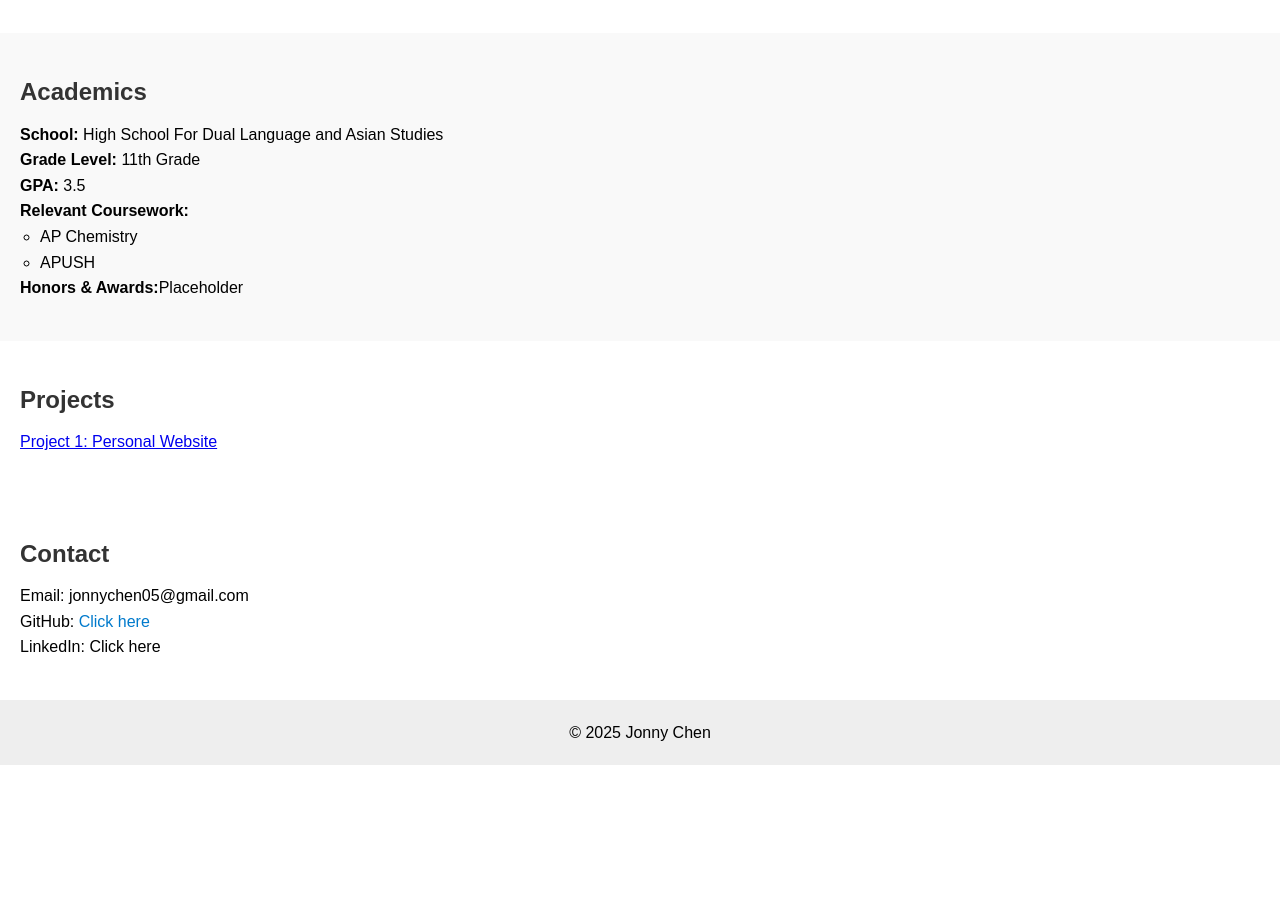
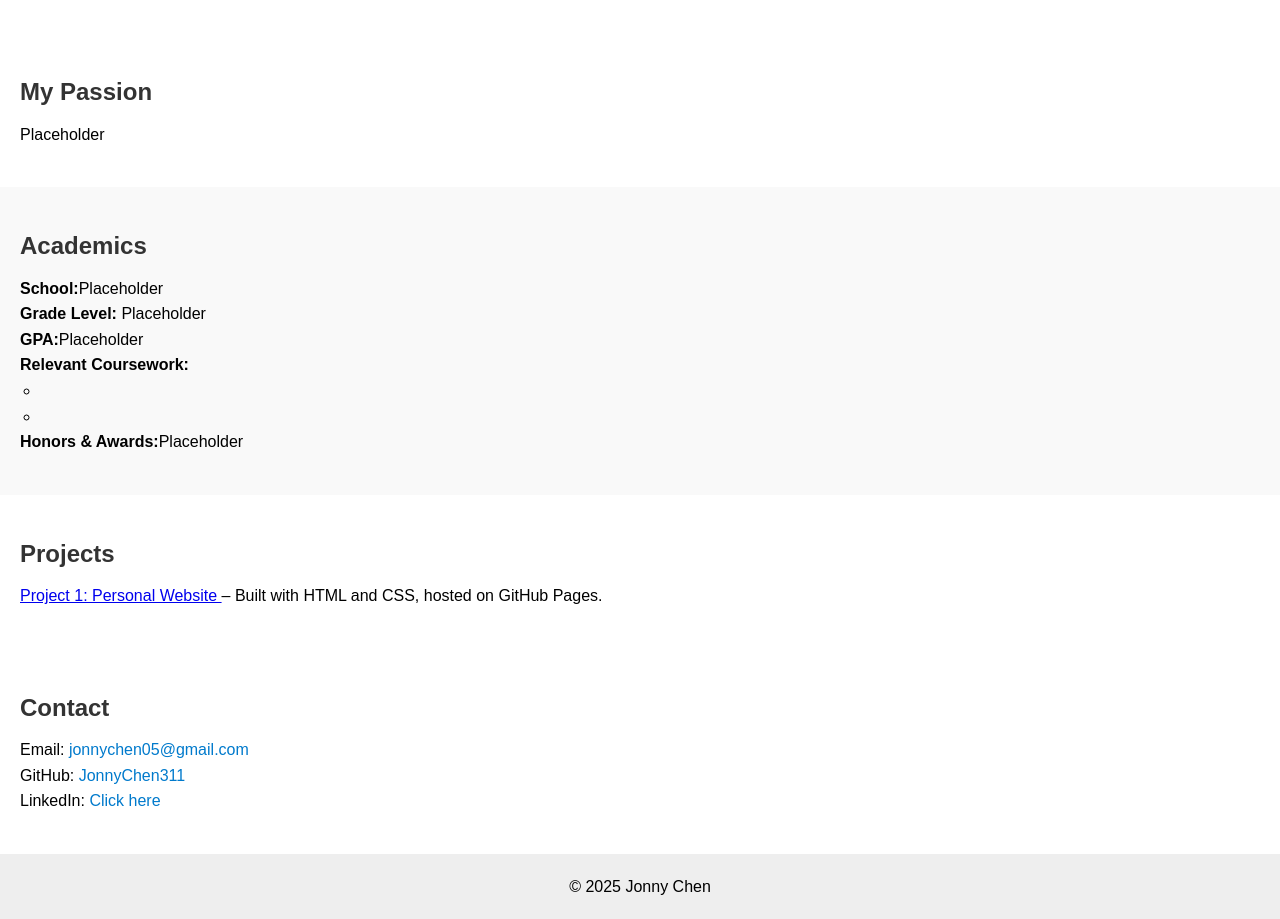
Before and after one commit to JonnyChen311/personal-website, a plain HTML site: page index.html in a window 1280 px wide. Shown: the part 520-1439 px from the top of the page. Before the commit the page ends 1285 px from the top, so only its background shows below. Drawn offline with Linux system fonts and the light colour scheme.

Commit message:
Initial commit

```diff
--- a/index.html
+++ b/index.html
@@ -3,13 +3,14 @@
 <head>
   <meta charset="UTF-8" />
   <meta name="viewport" content="width=device-width, initial-scale=1.0"/>
-  <title>My Personal Website</title>
+  <title>Jonny Chen | Personal Website</title>
   <link rel="stylesheet" href="style.css" />
 </head>
 <body>
   <header>
     <nav class="navbar">
       <a href="#about">About</a>
+      <a href="#passion">Passion</a>
       <a href="#academics">Academics</a>
       <a href="#projects">Projects</a>
       <a href="#contact">Contact</a>
@@ -24,19 +25,28 @@
 
   <section id="about">
     <h2>About Me</h2>
-    <p>Placeholder</p>
+    <p>
+Placeholder
+    </p>
+  </section>
+
+  <section id="passion">
+    <h2>My Passion</h2>
+    <p>
+     Placeholder
+    </p>
   </section>
 
   <section id="academics">
     <h2>Academics</h2>
     <ul>
-      <li><strong>School:</strong> High School For Dual Language and Asian Studies</li>
-      <li><strong>Grade Level:</strong> 11th Grade</li>
-      <li><strong>GPA:</strong> 3.5</li>
+      <li><strong>School:</strong>Placeholder</li>
+      <li><strong>Grade Level:</strong> Placeholder</li>
+      <li><strong>GPA:</strong>Placeholder</li>
       <li><strong>Relevant Coursework:</strong>
         <ul>
-          <li>AP Chemistry</li>
-          <li>APUSH</li>
+          <li></li>
+          <li></li>
         </ul>
       </li>
       <li><strong>Honors & Awards:</strong>Placeholder</li>
@@ -46,15 +56,21 @@
   <section id="projects">
     <h2>Projects</h2>
     <ul>
-        <li><a href="https://github.com/JonnyChen311/personal-website.git" target="_blank">Project 1: Personal Website</a></li>
+      <li>
+        <a href="https://github.com/JonnyChen311/personal-website" target="_blank">
+          Project 1: Personal Website
+        </a>
+        – Built with HTML and CSS, hosted on GitHub Pages.
+      </li>
+      <!-- Add more projects here if needed -->
     </ul>
   </section>
 
   <section id="contact">
     <h2>Contact</h2>
-    <p>Email: <a href="mailto:youremail@example.com"></a>jonnychen05@gmail.com</p>
-    <p>GitHub: <a href="https://github.com/JonnyChen311" target="_blank">Click here</a></p>
-    <p>LinkedIn: <a href="https://linkedin.com/in/yourusername" target="_blank"></a>Click here</p>
+    <p>Email: <a href="mailto:jonnychen05@gmail.com">jonnychen05@gmail.com</a></p>
+    <p>GitHub: <a href="https://github.com/JonnyChen311" target="_blank">JonnyChen311</a></p>
+    <p>LinkedIn: <a href="https://www.linkedin.com/in/jonny-chen-109457370?trk=people-guest_people_search-card" target="_blank">Click here</a></p>
   </section>
 
   <footer>
```
